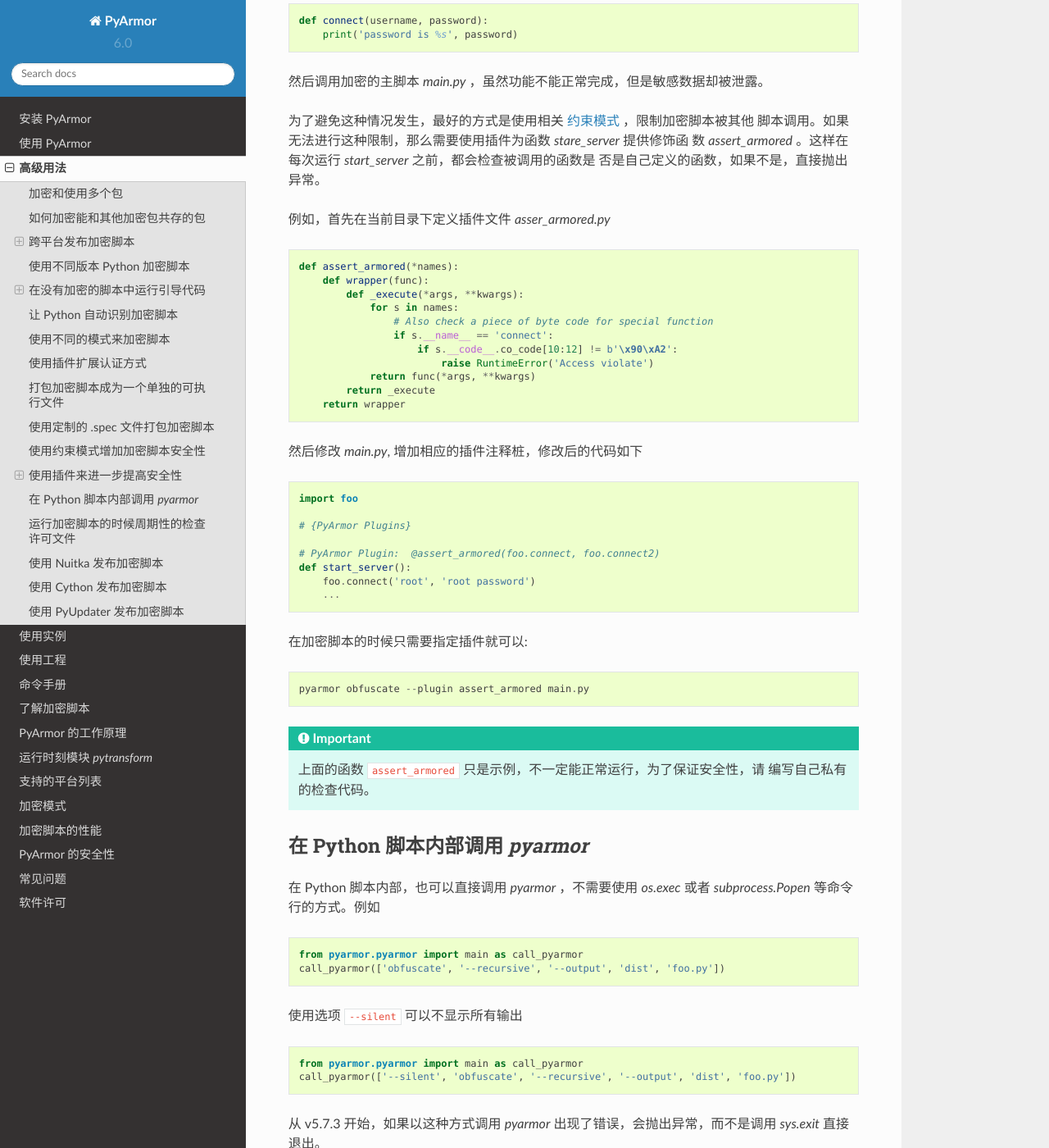
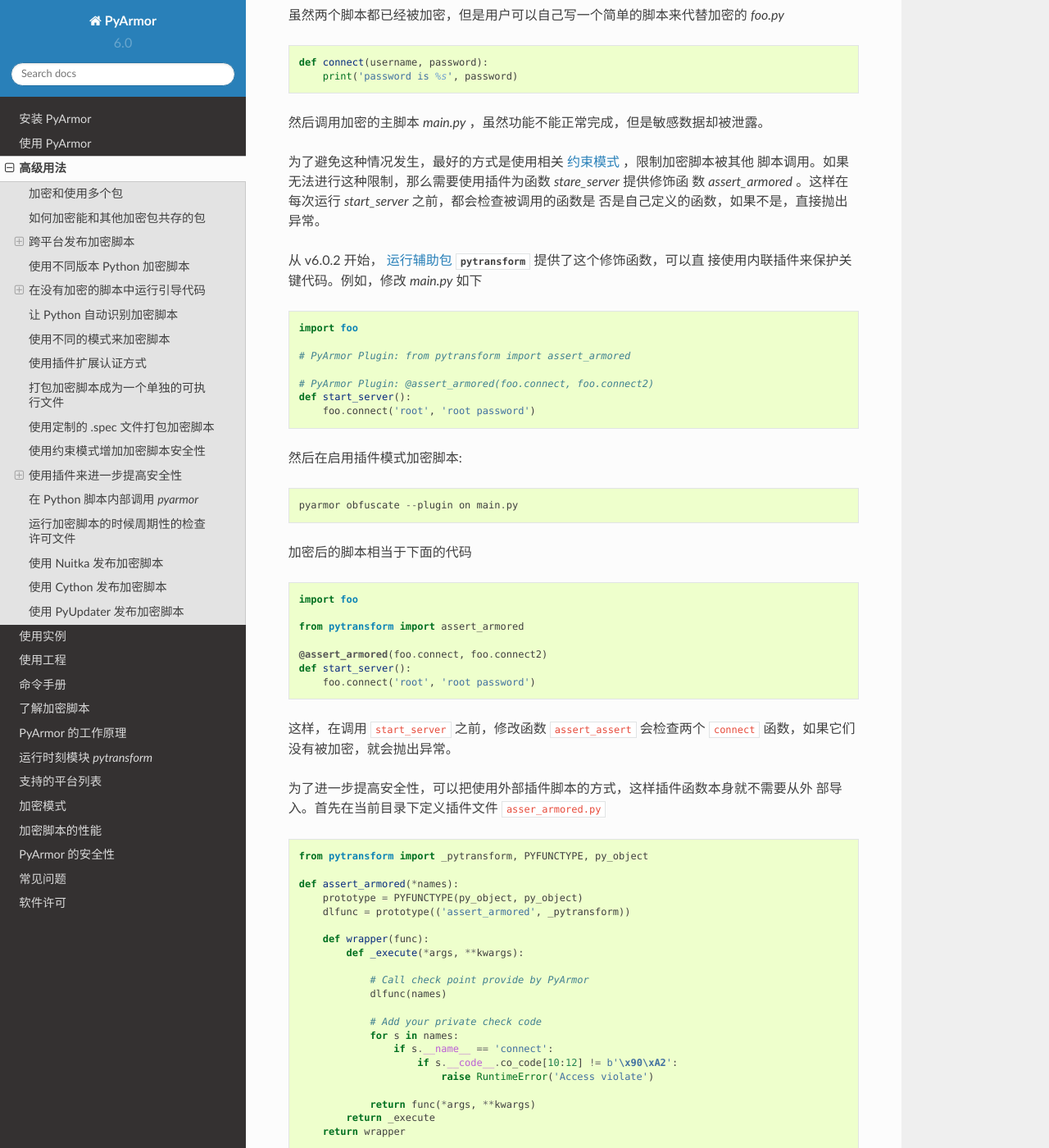
Before and after one commit to dashingsoft/pyarmor-docs-zh, a Sphinx documentation site: the page built from docs/advanced.rst, in a window 1280 px wide and 1400 px high, scrolled down 13958 px. Shown: the whole window at 82% size. Built offline with Sphinx 7.4.7 and the Read the Docs theme 2.0.0, drawn with Linux system fonts in a browser that asks for light colours; some of the changed text lies outside the part shown.

Commit message:
Refine plugin doc

```diff
--- a/docs/advanced.rst
+++ b/docs/advanced.rst
@@ -635,6 +635,9 @@
     def connect(username, password):
         mysql.dbconnect(username, password)
 
+    def connect2(username, password):
+        db2.dbconnect(username, password)
+
 虽然两个脚本都已经被加密，但是用户可以自己写一个简单的脚本来代替加密的 `foo.py`
 
 .. code:: python
@@ -649,43 +652,80 @@
 数 `assert_armored` 。这样在每次运行 `start_server` 之前，都会检查被调用的函数是
 否是自己定义的函数，如果不是，直接抛出异常。
 
-例如，首先在当前目录下定义插件文件 `asser_armored.py`
-
-.. code:: python
-
-    def assert_armored(*names):
-        def wrapper(func):
-            def _execute(*args, **kwargs):
-                for s in names:
-                    # Also check a piece of byte code for special function
-                    if s.__name__ == 'connect':
-                        if s.__code__.co_code[10:12] != b'\x90\xA2':
-                            raise RuntimeError('Access violate')
-                return func(*args, **kwargs)
-            return _execute
-        return wrapper
-
-然后修改 `main.py`, 增加相应的插件注释桩，修改后的代码如下
+从 v6.0.2 开始， :ref:`运行辅助包` :mod:`pytransform` 提供了这个修饰函数，可以直
+接使用内联插件来保护关键代码。例如，修改 `main.py` 如下
 
 .. code:: python
 
     import foo
 
-    # {PyArmor Plugins}
+    # PyArmor Plugin: from pytransform import assert_armored
 
-    # PyArmor Plugin:  @assert_armored(foo.connect, foo.connect2)
+    # PyArmor Plugin: @assert_armored(foo.connect, foo.connect2)
     def start_server():
         foo.connect('root', 'root password')
-        ...
 
-在加密脚本的时候只需要指定插件就可以::
+然后在启用插件模式加密脚本::
+
+    pyarmor obfuscate --plugin on main.py
+
+加密后的脚本相当于下面的代码
+
+.. code:: python
+
+    import foo
+
+    from pytransform import assert_armored
+
+    @assert_armored(foo.connect, foo.connect2)
+    def start_server():
+        foo.connect('root', 'root password')
+
+这样，在调用 ``start_server`` 之前，修改函数 ``assert_assert`` 会检查两个
+``connect`` 函数，如果它们没有被加密，就会抛出异常。
+
+为了进一步提高安全性，可以把使用外部插件脚本的方式，这样插件函数本身就不需要从外
+部导入。首先在当前目录下定义插件文件 ``asser_armored.py``
+
+.. code:: python
+
+    from pytransform import _pytransform, PYFUNCTYPE, py_object
+
+    def assert_armored(*names):
+        prototype = PYFUNCTYPE(py_object, py_object)
+        dlfunc = prototype(('assert_armored', _pytransform))
+
+        def wrapper(func):
+            def _execute(*args, **kwargs):
+
+                # Call check point provide by PyArmor
+                dlfunc(names)
+
+                # Add your private check code
+                for s in names:
+                    if s.__name__ == 'connect':
+                        if s.__code__.co_code[10:12] != b'\x90\xA2':
+                            raise RuntimeError('Access violate')
+
+                return func(*args, **kwargs)
+            return _execute
+        return wrapper
+
+然后修改 `main.py`, 增加插件定义桩和插件调用桩，修改后的代码如下
+
+.. code:: python
+
+    import foo
+
+    # { PyArmor Plugins }
+
+    # PyArmor Plugin: @assert_armored(foo.connect, foo.connect2)
+    def start_server():
+        foo.connect('root', 'root password')
+
+在加密脚本的时候指定插件名称::
 
     pyarmor obfuscate --plugin assert_armored main.py
-
-.. important::
-
-   上面的函数 ``assert_armored`` 只是示例，不一定能正常运行，为了保证安全性，请
-   编写自己私有的检查代码。
 
 .. _call pyarmor from python script:
 
```
